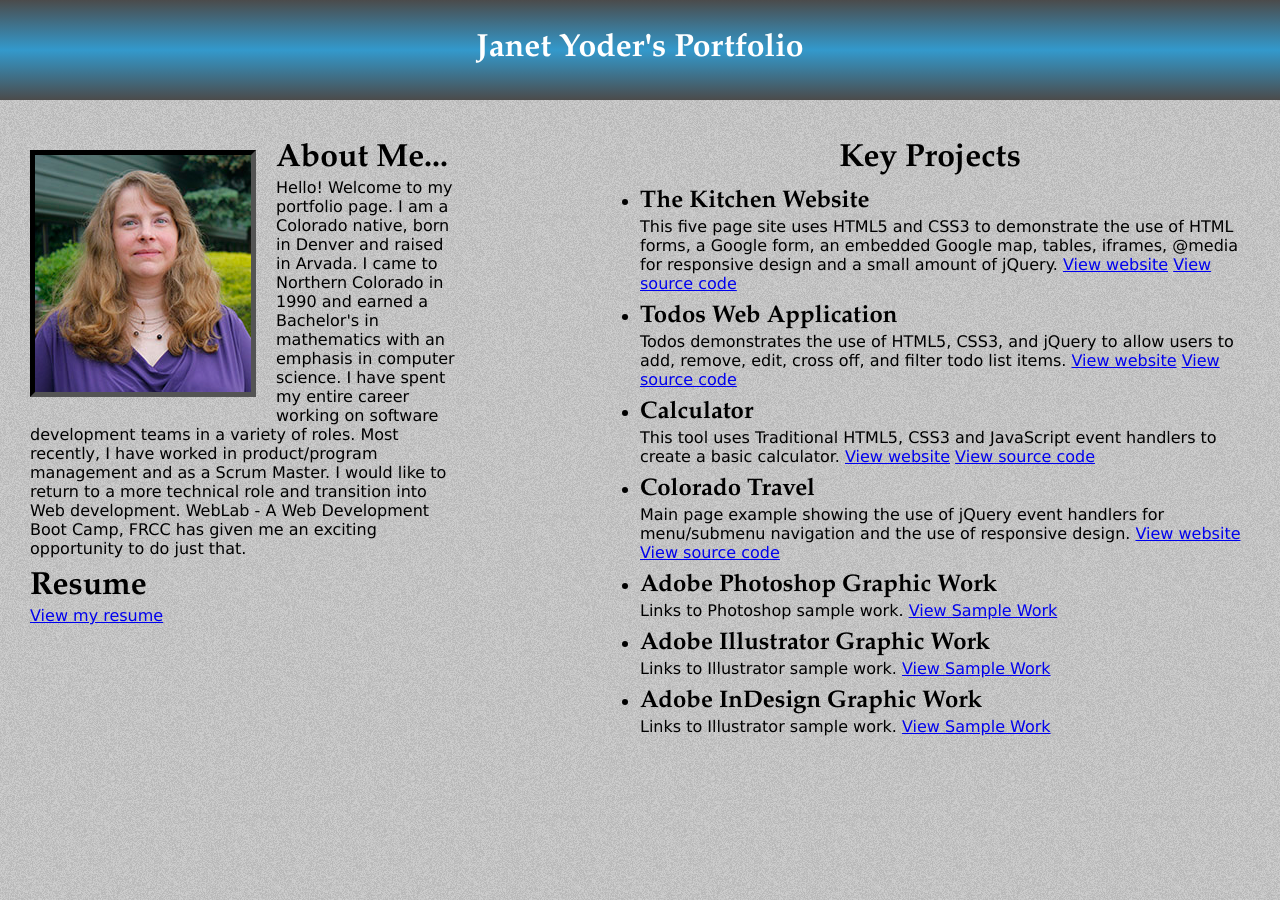
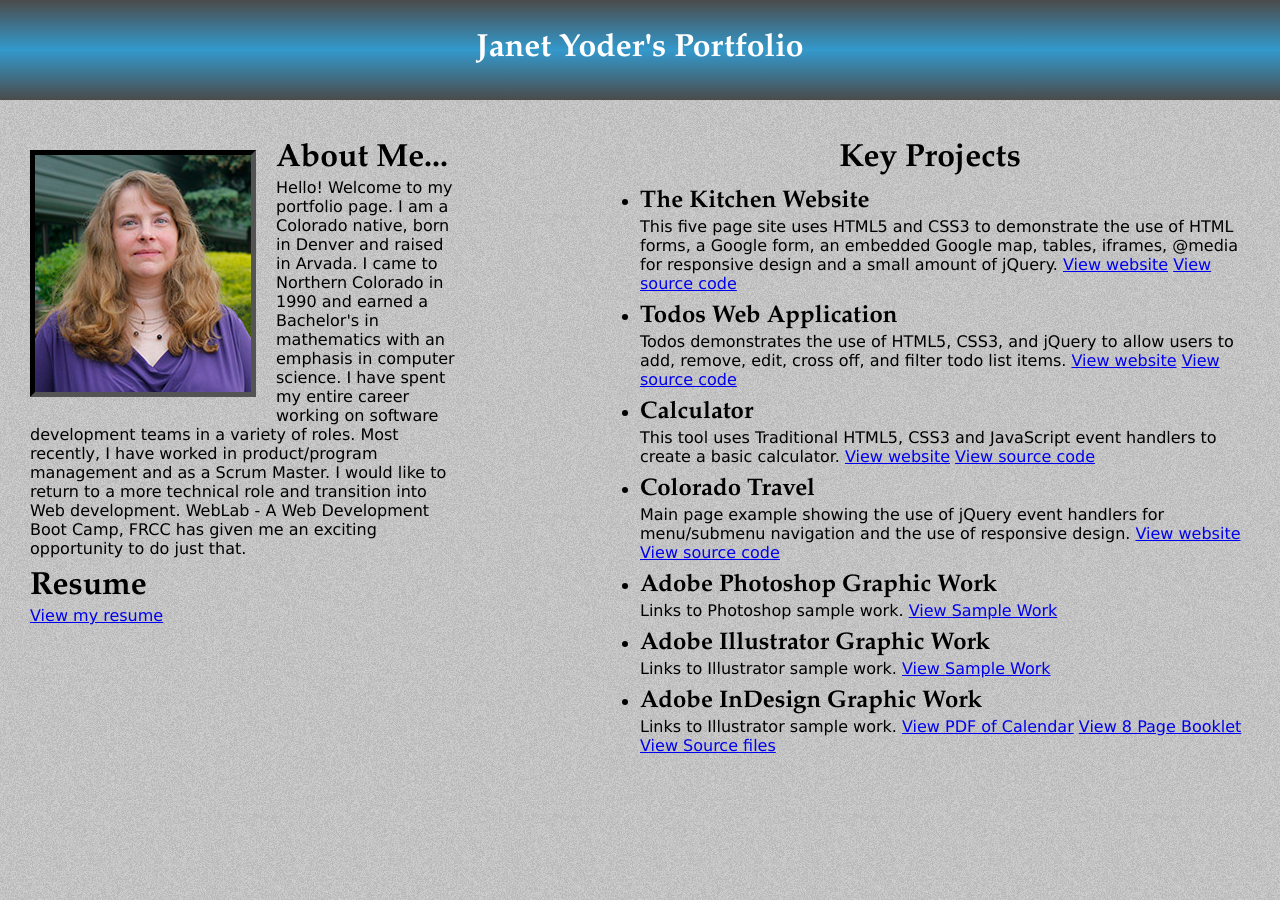
Before and after one commit to jcyoder/jcyoder.github.io, a Jekyll site: the page index.html, which Jekyll copies as it is, in a window 1280 px wide. Built offline with Jekyll 4.4.1, drawn with Linux system fonts in a browser that asks for light colours.

Commit message:
added links to pdf files

```diff
--- a/index.html
+++ b/index.html
@@ -80,7 +80,9 @@
                 <li>Adobe InDesign Graphic Work <br />
 					<p class="projdesc">
 						Links to Illustrator sample work.
-						<a href="https://github.com/jcyoder/Graphic-Design/tree/gh-pages/inDesign">View Sample Work</a>
+                        <a href="https://github.com/jcyoder/Graphic-Design/tree/gh-pages/inDesign/JYoderCalendar.pdf">View PDF of Calendar</a>
+                        <a href="https://github.com/jcyoder/Graphic-Design/tree/gh-pages/inDesign/BookletFinal/Booklet.pdf">View 8 Page Booklet</a>
+						<a href="https://github.com/jcyoder/Graphic-Design/tree/gh-pages/inDesign">View Source files</a>
 					</p>
 				</li>
 			</ul>
```
